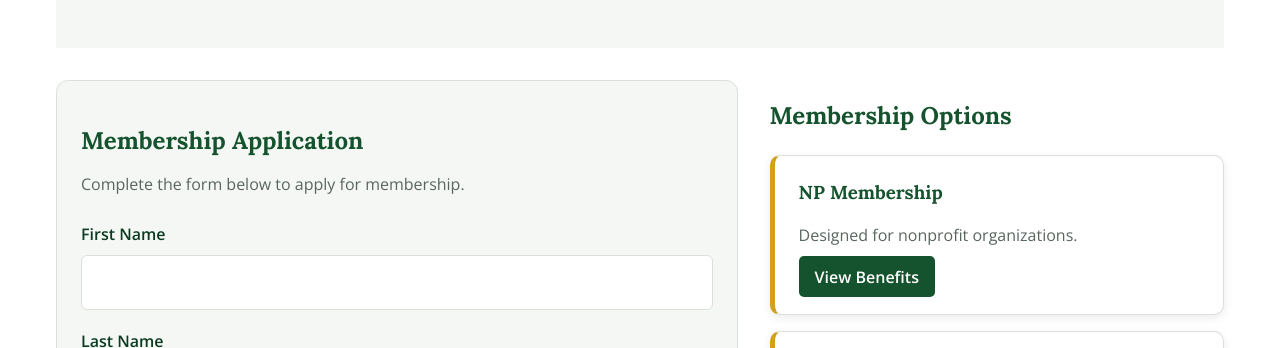
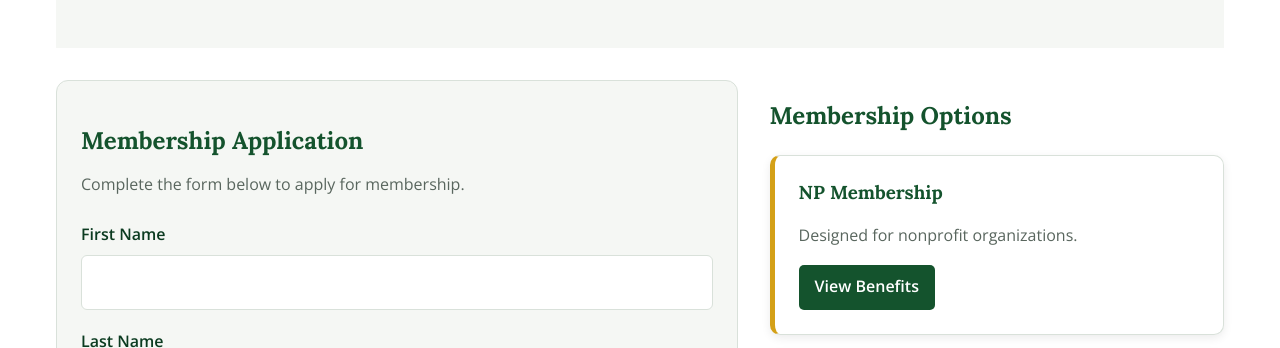
Before and after one commit to GeniusGabriel/wdd231, a plain HTML site: page chamber/join.html in a window 1280 px wide. Shown: the part 376-724 px from the top of the page. Drawn offline with nearby package versions, Linux system fonts and the light colour scheme.

Commit message:
checking cs errors

```diff
--- a/chamber/styles/forms.css
+++ b/chamber/styles/forms.css
@@ -60,7 +60,7 @@ border: 1px solid var(--border-color);
 border-radius: 6px;
 font-family: var(--body-font);
 font-size: 1rem;
-background: white;
+background: var(--background-color);
 color: var(--text-color);
 }
 
@@ -80,7 +80,7 @@ min-height: 120px;
 
 .form-container input[type = "submit"] {
 background: var(--primary-color);
-color: white;
+color: #FFFFFF;
 border: none;
 padding: 1rem;
     border-radius: 6px;
@@ -109,7 +109,7 @@ margin-bottom: 0.5rem;
 }
 
 .membership-card {
-background: white;
+background: var(--background-color);
 border: 1px solid var(--border-color);
 border-left: 5px solid var(--secondary-color);
 border-radius: 10px;
@@ -127,16 +127,17 @@ color: var(--muted-color);
 }
 
 .membership-card a {
-display: inline - block;
-background: var(--primary-color);
-color: white;
-padding: 0.6rem 1rem;
-border-radius: 5px;
-font-weight: 600;
+    display: inline-block;
+    background-color: var(--primary-color);
+    color: #FFFFFF;
+    padding: 0.6rem 1rem;
+    border-radius: 5px;
+    font-weight: 600;
+    text-decoration: none;
 }
 
 .membership-card a:hover {
-background: var(--primary-dark);
+    background-color: var(--primary-dark);
 }
 
 /* CARD ANIMATION */
```
